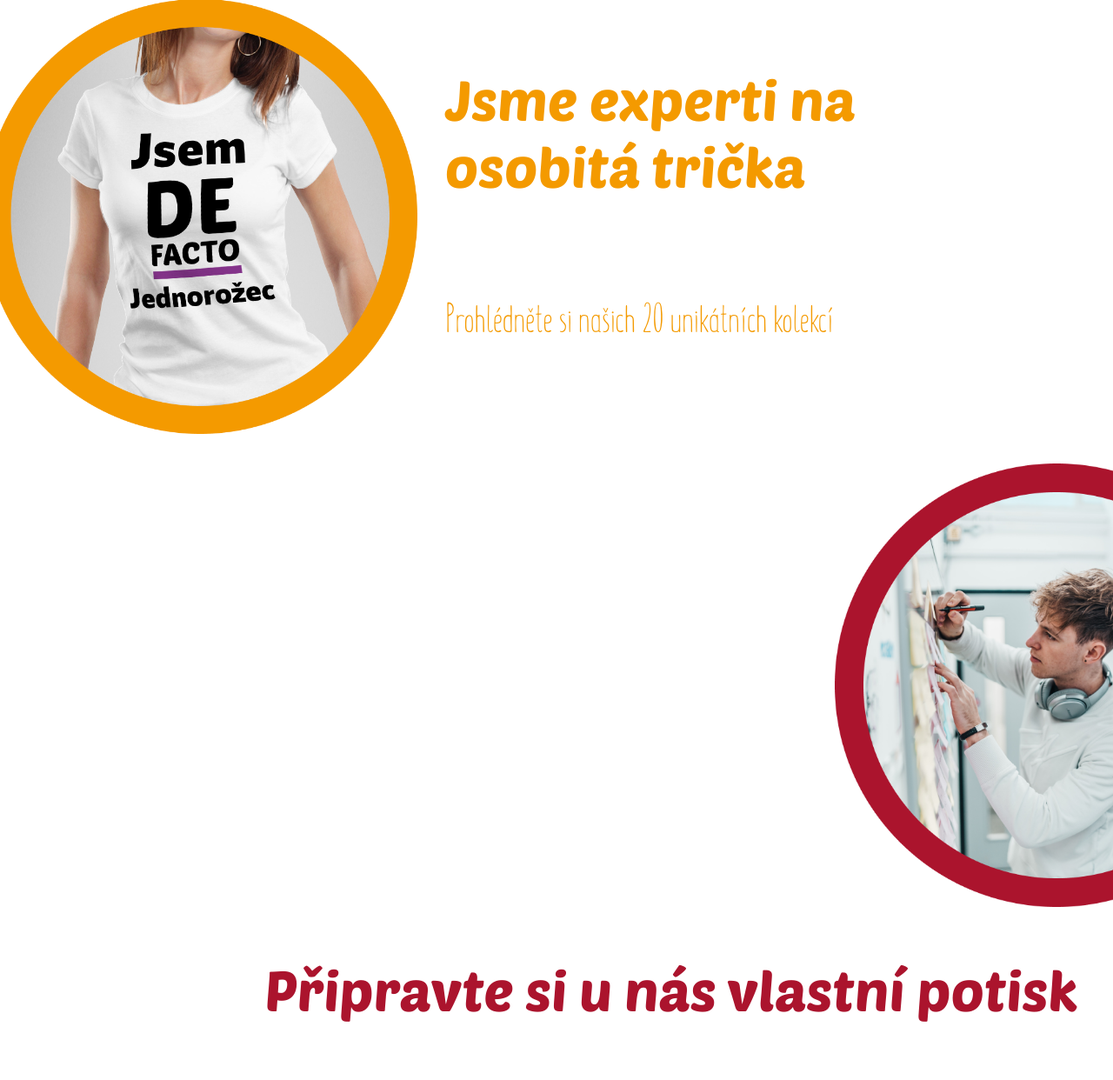
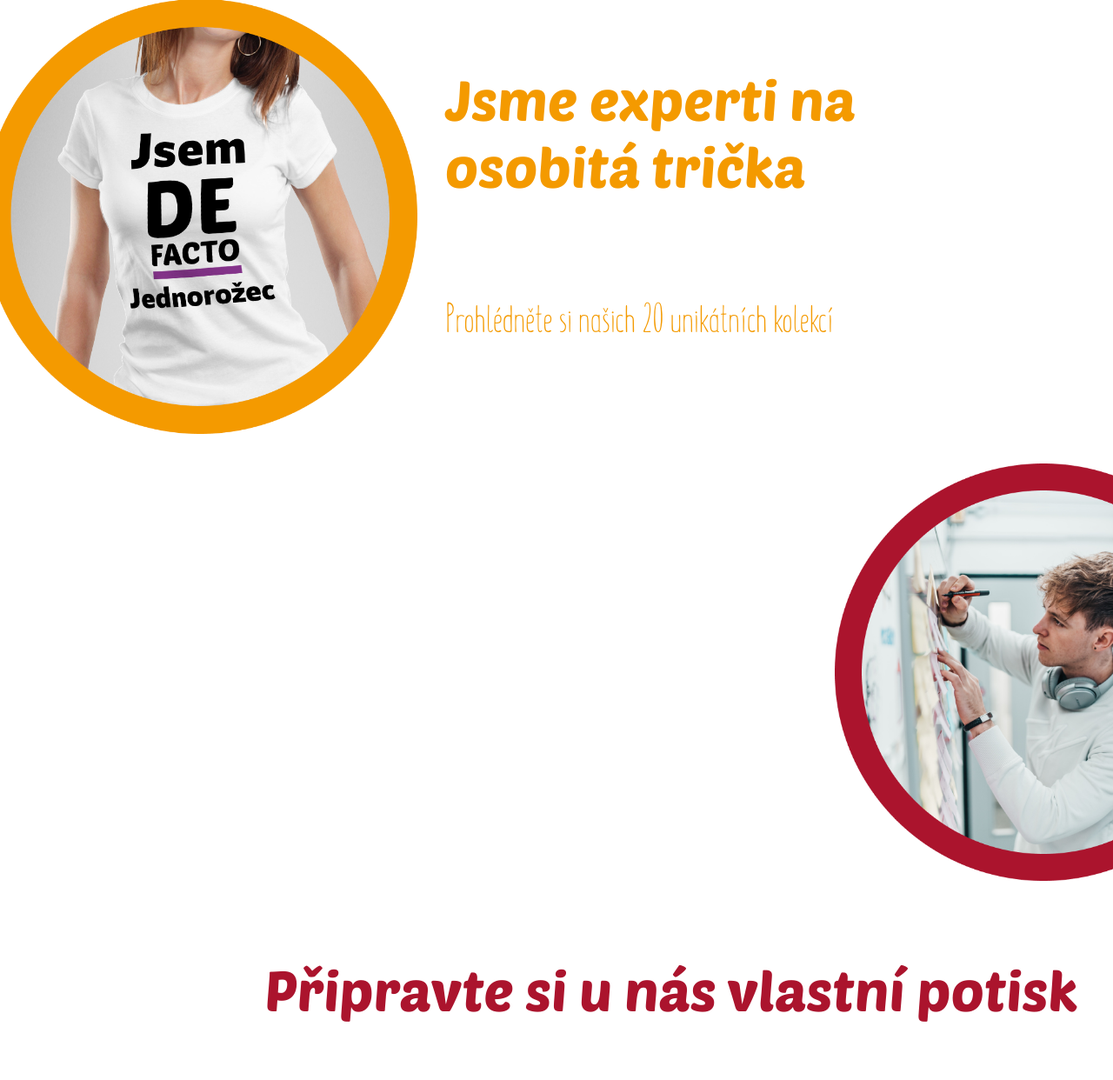
Before and after one commit to Rtizie/refacto-eshop, a Flask app: template app/templates/index.html in a window 1280 px wide. Shown: the part 973-2215 px from the top of the page at 87% size. Run offline with Flask 2, Linux system fonts and the light colour scheme; the template is opened without the code that fills it, so the values that code supplies are empty; style sheets or scripts are compiled from the project's sources; some libraries are stand-ins or nearby versions.

Commit message:
Bubble 2

```diff
--- a/app/static/css/index.css
+++ b/app/static/css/index.css
@@ -177,7 +177,7 @@ h1, h2, h3, h4, h5, h6 {
       .bubbles .container .info:nth-child(3) .bubble {
         position: relative;
         width: 25%;
-        background-size: 50vmin;
+        background-size: 60vmin;
         background-image: url("../images/bubbles/3.png"); }
       .bubbles .container .info:nth-child(4) .bubble {
         background-image: url("../images/bubbles/4.png");
--- a/app/static/scss/index.scss
+++ b/app/static/scss/index.scss
@@ -232,7 +232,7 @@ h1, h2, h3, h4, h5,h6{
                 .bubble{
                     position: relative;
                     width: 25%;
-                    background-size: 50vmin;
+                    background-size: 60vmin;
                     background-image: url("../images/bubbles/3.png");
                 }
             }
```
Also changed, not shown: app/static/images/bubbles/3.png.
